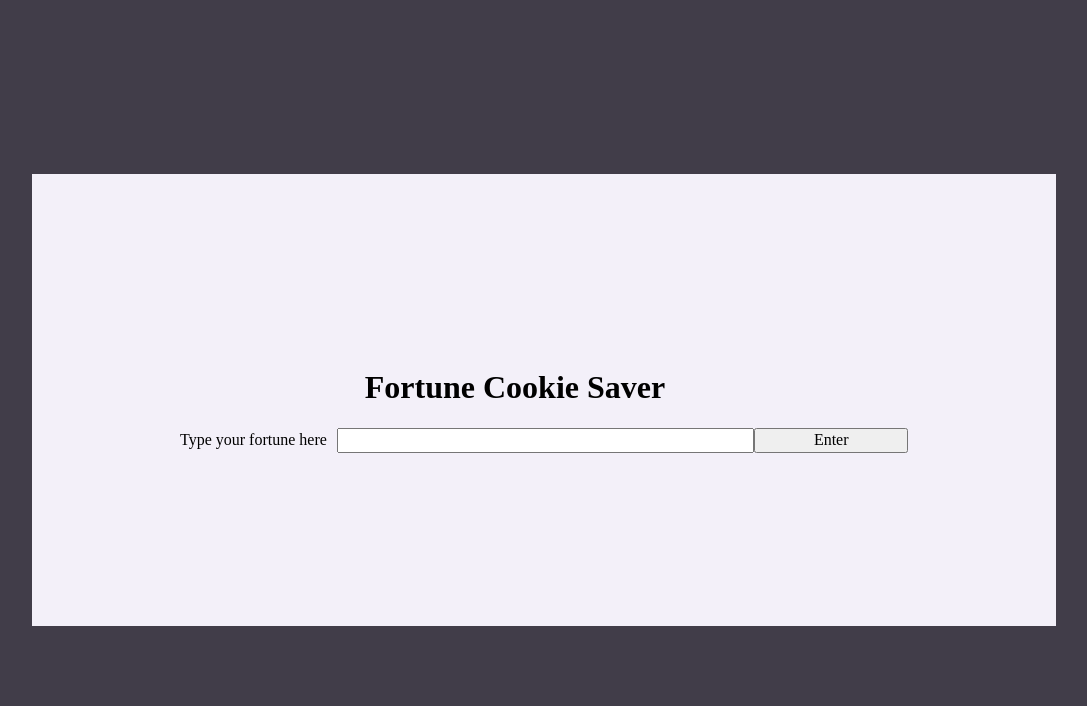
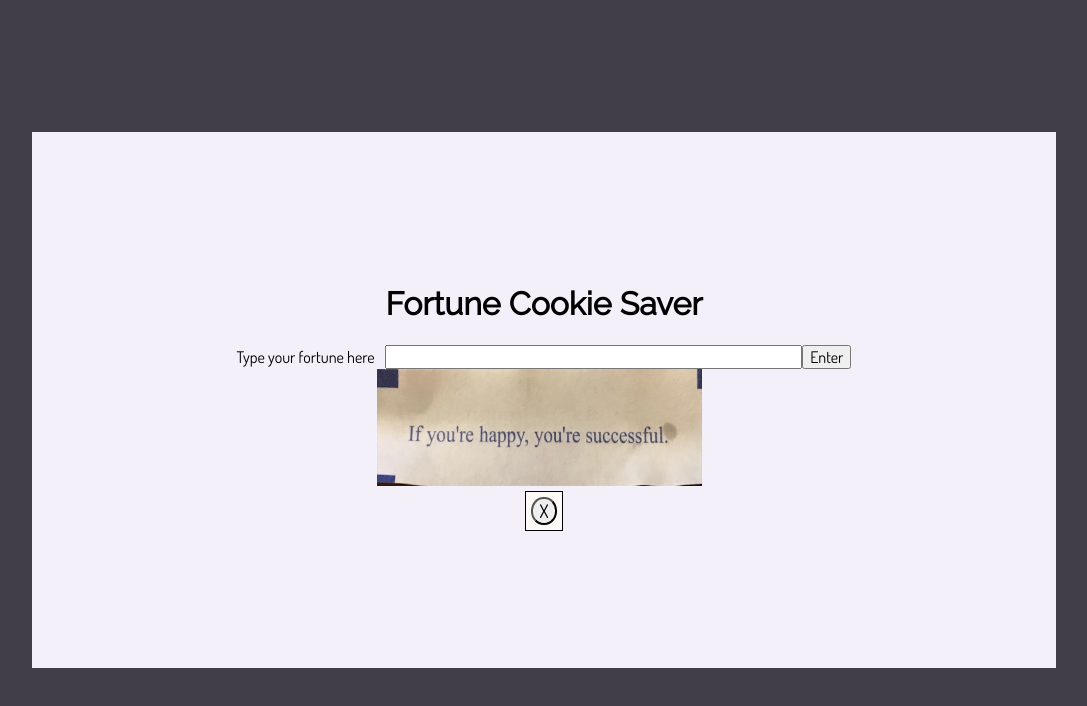
Before and after one commit to ebenezerjay/fortune-cookies, a plain HTML site: page index.html in a window 1280 px wide. Both pictures are taken after a click on the button "Enter". Shown: the whole page, without its empty margins (96-1183 px from the left). Drawn offline with Linux system fonts and the light colour scheme.

Commit message:
Add fortune image and css to appended fortunes

```diff
--- a/fortune.js
+++ b/fortune.js
@@ -8,4 +8,18 @@ class Fortune {
 			localStorage.setItem('fortune-array', JSON.stringify(array));
 		}
 
+		deleteFromStorage(id) {
+			// var fortuneArray = this.pullFromStorage();
+			fortuneArray.splice(this.getIndex(id), 1);
+			this.saveToStorage(fortuneArray);
+		}
+
+		getIndex(id) {
+			return this.pullFromStorage().findIndex(fortune => fortune.id === id);
+		}
+
+		pullFromStorage() {
+			return JSON.parse(localStorage.getItem('fortune-array'));
+		}
+
 }
--- a/index.html
+++ b/index.html
@@ -4,7 +4,7 @@
 	<link rel="stylesheet" href="styles.css">
 		<link rel="stylesheet" type="text/css" href="normalize.css/normalize.css">
 		<meta name="viewport" content="width=device-width,user-scalable=no, initial-scale=1.0">
-		<link href="https://fonts.googleapis.com/css?family=Fjalla+One|Oswald" rel="stylesheet"></head>
+		<link href="https://fonts.googleapis.com/css?family=Dosis|Raleway" rel="stylesheet">
 		<title>Fortune cooke saver</title>
 </head>
 <body>
@@ -22,11 +22,14 @@
 				<input type="text" name="fortune-input" id="fortune-input">
 				<button id="enter-button" type="button">Enter</button>
 			</form>
-			<article id="article-append">
-				<!-- <h3>What you want to hear</h3> -->
+			<div class="middle-section flex" id="middle-section">
+				<img src="/fortune1.jpg" alt="fortune cookie paper" id="fortune-image">
+				<label class="img-label" id="img-label">Fortune</label>
+			</div>
+			<article id="article-append" class="article-append flex" data-id="${id}">
 			</article>
 		</section>
-	</main>
+		</main>
 	<aside class="right-aside flex">
 
 	</aside>
--- a/main.js
+++ b/main.js
@@ -1,14 +1,22 @@
+// global variables
 var fortuneInput = document.querySelector('#fortune-input');
 var enterButton = document.querySelector('#enter-button');
 var appendSection = document.querySelector('#article-append');
-
-enterButton.addEventListener('click', onEnter);
+var fortuneLabel = document.querySelector('#img-label');
 
 var fortuneArray = JSON.parse(localStorage.getItem('fortune-array')) || [];
+
+// event listeners
+enterButton.addEventListener('click', onEnter);
+appendSection.addEventListener('click', deleteFortune);
+window.addEventListener('load',loadPreviousFortunes(fortuneArray));
+
+// fires these functions when enter button is clicked
 function onEnter() {
 	createFortuneObject();
 }
 
+// creates the Fortune object that is saved into local storage
 function createFortuneObject() {
 	var fortuneId = Math.floor(Date.now());
 	var fortuneString = fortuneInput.value;
@@ -20,9 +28,37 @@ function createFortuneObject() {
 	console.log(fortuneArray);
 }
 
+// appends the inputed fortune to the dom
 function appendFortune(id,fortune) {
+	appendOntoImg();
 	appendSection.innerHTML = `
-	<h3 id="appended-fortune" data-id="${id}">${fortune}</h3>
+		<div class="article-appended-fortune flex" id="article-appended-fortune">
+			<h3 id="appended-fortune" data-id="${id}">${fortune}
+			<button type="button" class="delete-button" id="delete-button">X</button>
+			</h3>
+		</div>
 	` + appendSection.innerHTML;
 	fortuneInput.value = '';
 }
+
+function appendOntoImg() {
+	fortuneLabel.innerText = fortuneInput.value;
+}
+
+// persists object data on page load
+function loadPreviousFortunes() {
+    for (var i = 0; i < fortuneArray.length; i++) {
+      appendFortune(fortuneArray[i].id, fortuneArray[i].fortune);
+    }
+}
+
+// deletes fortune from dom and local storage
+function deleteFortune(e) {
+	var fortuneInstance = new Fortune();
+	var articleId = e.target.parentElement.dataset.id;
+	fortuneInstance.deleteFromStorage(parseInt(articleId));
+	if (e.target.classList.contains('delete-button')) {
+		e.target.parentElement.remove();
+	}
+	e.preventDefault();
+}
--- a/styles.css
+++ b/styles.css
@@ -1,6 +1,7 @@
 body {
 	background-color: #413D49;
 	display: grid;
+	font-family: 'Dosis', sans-serif;
 	grid-template-columns: 10% 80% 10%;
 	grid-template-areas:
 	"left-sidebar header right-sidebar"
@@ -21,9 +22,28 @@ main {
 }
 
 h1 {
+	font-family: 'Raleway', sans-serif;
 	margin: 0px;
 	height: 38px;
-	width: 35%;}
+}
+
+h3 {
+	color: #E76200;
+	margin: 5px;
+	/* width: 51%; */
+}
+
+h3:hover {
+	color: red;
+	cursor: pointer;
+}
+
+article {
+	justify-content: center;
+	flex-wrap: wrap;
+	text-align: center;
+	width: 100%;
+}
 
 section {
 	flex-wrap: wrap;
@@ -53,8 +73,18 @@ form {
 	width: 100%;
 }
 
-button {
+.enter-button {
 	width: 15%;
+}
+
+.delete-button {
+	border-radius: 50%;
+	width: fit-content;
+}
+
+.delete-button:hover {
+	background-color: #E76200;
+	cursor: pointer;
 }
 
 input {
@@ -65,3 +95,25 @@ label {
 	align-self: center;
 	padding-right: 10px;
 }
+
+img {
+	width: 50%;
+}
+
+.middle-section {
+	justify-content: center;
+}
+
+.img-label {
+	position: relative;
+	margin-top: 18%;
+	right: 30%;
+}
+
+.article-appended-fortune {
+	background-color: #FCF9F6;
+	border: 1px solid black;
+	justify-content: center;
+	margin: 5px 14%;
+	width: fit-content;
+}
```
Also changed, not shown: cookie-image.jpg (added), fortune1.jpg (added).
